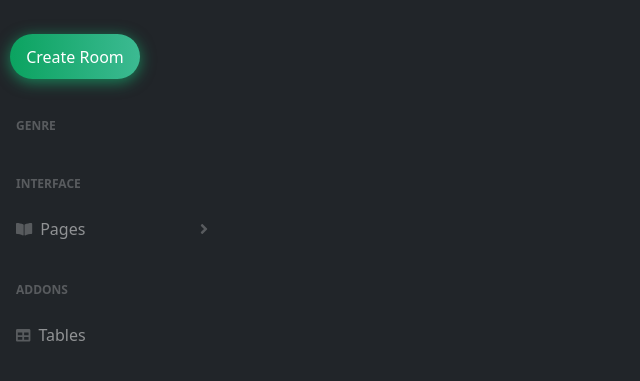
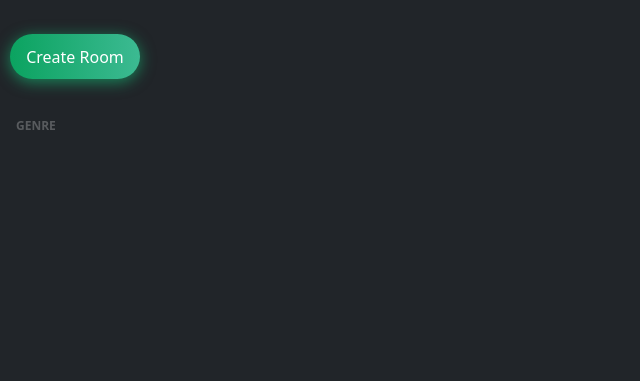
Before and after one commit to Ario124/Game_Room, a Django app: a page that uses templates/sidebar.html in a window 1280 px wide. Shown: the part 56-437 px from the top of the page, without its empty margins (0-640 px from the left). Run offline with Django 3.2, Linux system fonts and the light colour scheme.

Commit message:
Deleted html not being used inside sidebar

```diff
--- a/templates/sidebar.html
+++ b/templates/sidebar.html
@@ -11,49 +11,12 @@
                             {% for g in genre %}
                             <a class="nav-link" href="{% url 'home' %}?q={{g.name}}"><div class="sb-nav-link-icon"><i class="fas fa-tachometer-alt"></i></div>{{g.name}}</a>
                             {% endfor %}
-                            <div class="sb-sidenav-menu-heading">Interface</div>
-                            <div class="collapse" id="collapseLayouts" aria-labelledby="headingOne" data-bs-parent="#sidenavAccordion">
-                                <nav class="sb-sidenav-menu-nested nav">
-                                    <a class="nav-link" href="layout-static.html">Static Navigation</a>
-                                    <a class="nav-link" href="layout-sidenav-light.html">Light Sidenav</a>
-                                </nav>
-                            </div>
-                            <a class="nav-link collapsed" href="#" data-bs-toggle="collapse" data-bs-target="#collapsePages" aria-expanded="false" aria-controls="collapsePages">
-                                <div class="sb-nav-link-icon"><i class="fas fa-book-open"></i></div>
-                                Pages
-                                <div class="sb-sidenav-collapse-arrow"><i class="fas fa-angle-down"></i></div>
-                            </a>
                             <div class="collapse" id="collapsePages" aria-labelledby="headingTwo" data-bs-parent="#sidenavAccordion">
                                 <nav class="sb-sidenav-menu-nested nav accordion" id="sidenavAccordionPages">
-                                    <a class="nav-link collapsed" href="#" data-bs-toggle="collapse" data-bs-target="#pagesCollapseAuth" aria-expanded="false" aria-controls="pagesCollapseAuth">
-                                        Authentication
-                                        <div class="sb-sidenav-collapse-arrow"><i class="fas fa-angle-down"></i></div>
-                                    </a>
                                     <div class="collapse" id="pagesCollapseAuth" aria-labelledby="headingOne" data-bs-parent="#sidenavAccordionPages">
-                                        <nav class="sb-sidenav-menu-nested nav">
-                                            <a class="nav-link" href="login.html">Login</a>
-                                            <a class="nav-link" href="register.html">Register</a>
-                                            <a class="nav-link" href="password.html">Forgot Password</a>
-                                        </nav>
-                                    </div>
-                                    <a class="nav-link collapsed" href="#" data-bs-toggle="collapse" data-bs-target="#pagesCollapseError" aria-expanded="false" aria-controls="pagesCollapseError">
-                                        Error
-                                        <div class="sb-sidenav-collapse-arrow"><i class="fas fa-angle-down"></i></div>
-                                    </a>
-                                    <div class="collapse" id="pagesCollapseError" aria-labelledby="headingOne" data-bs-parent="#sidenavAccordionPages">
-                                        <nav class="sb-sidenav-menu-nested nav">
-                                            <a class="nav-link" href="401.html">401 Page</a>
-                                            <a class="nav-link" href="404.html">404 Page</a>
-                                            <a class="nav-link" href="500.html">500 Page</a>
-                                        </nav>
                                     </div>
                                 </nav>
                             </div>
-                            <div class="sb-sidenav-menu-heading">Addons</div>
-                            <a class="nav-link" href="tables.html">
-                                <div class="sb-nav-link-icon"><i class="fas fa-table"></i></div>
-                                Tables
-                            </a>
                         </div>
                     </div>
                     {% if request.user.is_authenticated %}
```
